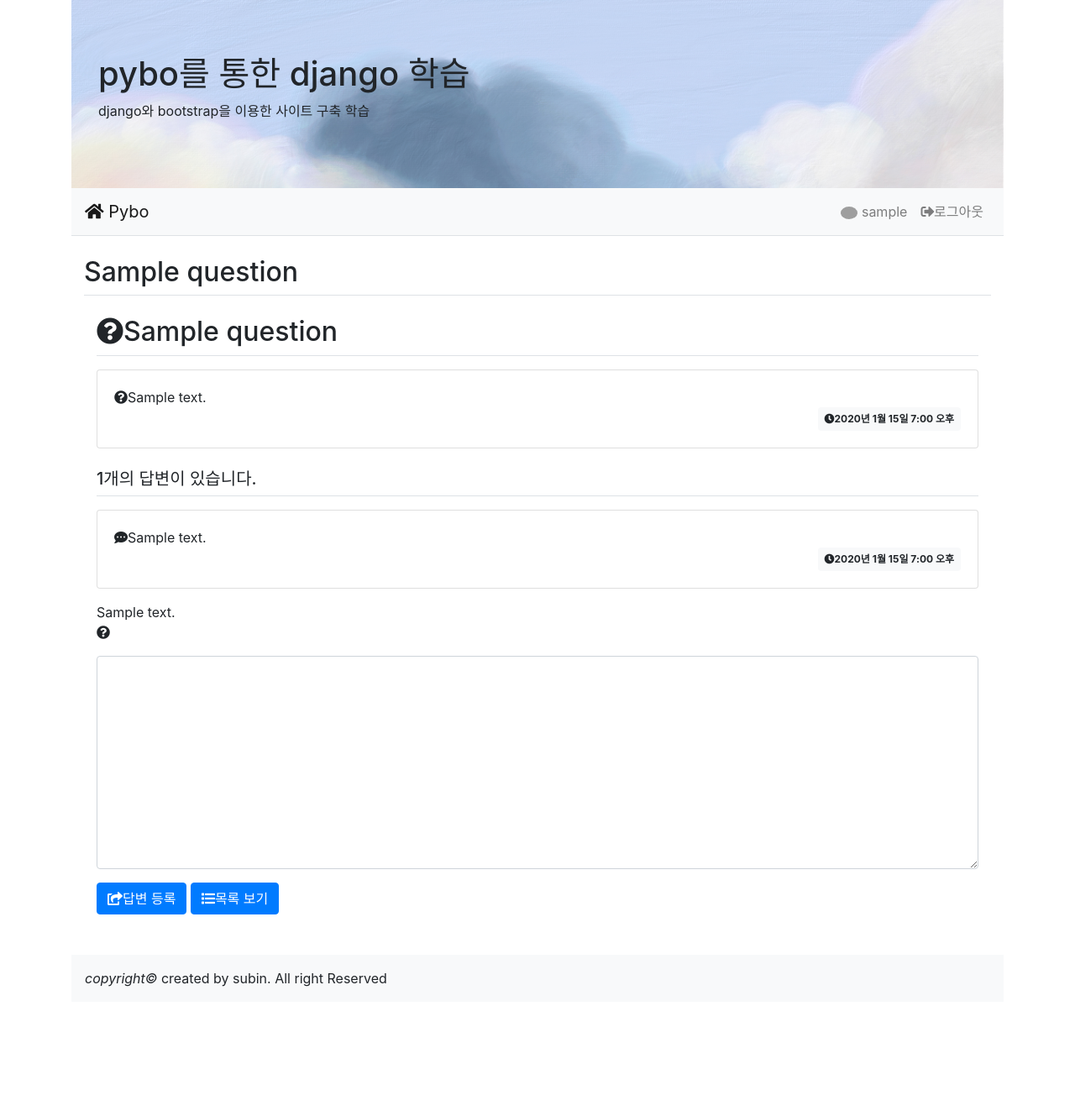
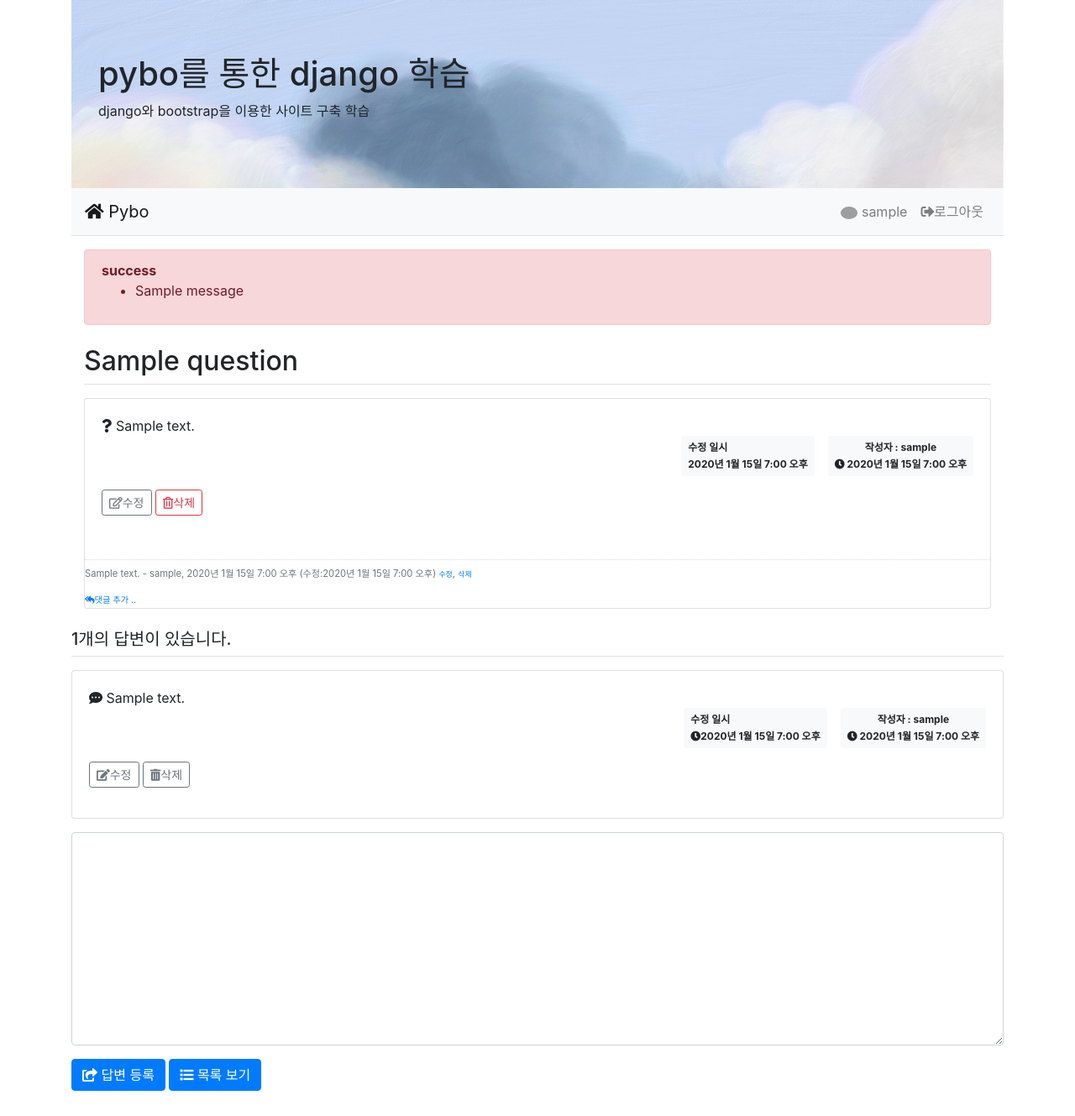
Before and after one commit to watervin/practice, a Django app: page /pybo/1/ in a window 1280 px wide. Shown: the top 1329 px of the page at 84% size. Before the commit the page ends 1175 px from the top, so only its background shows below. Run offline with Django 4.2, Linux system fonts and the light colour scheme; a user stored in the database is signed in; tables that the repository leaves empty hold one stand-in row (values such as "Sample post"); one stand-in notice (Sample message) is shown; some libraries are stand-ins or nearby versions; grey boxes are pictures that could not be loaded.

Commit message:
0207 확장기능

```diff
--- a/pybo/urls.py
+++ b/pybo/urls.py
@@ -2,11 +2,29 @@ from django.urls import path
 from . import views
 
 app_name = 'pybo'
+
 urlpatterns = [
 path('', views.index,name='index'),
 path('<int:question_id>/', views.detail,name='detail'),
+path('question/create/', views.question_create, name='question_create'),
+path('question/modify/<int:question_id>/', views.question_modify,
+name='question_modify'),
+path('question/delete/<int:question_id>/', views.question_delete,
+name='question_delete'),
+
 path('answer/create/<int:question_id>/', views.answer_create,
 name='answer_create'),
-path('question/create/', views.question_create, name='question_create'),
+path('answer/modify/<int:answer_id>/', views.answer_modify,
+name='answer_modify'),
+path('answer/delete/<int:answer_id>/', views.answer_delete,
+name='answer_delete'),
+
+
+path('comment/create/question/<int:question_id>/',
+views.comment_create_question, name='comment_create_question'),
+path('comment/modify/question/<int:comment_id>/',
+views.comment_modify_question, name='comment_modify_question'),
+path('comment/delete/question/<int:comment_id>/',
+views.comment_delete_question, name='comment_delete_question'),
 
 ]
--- a/pybo/views.py
+++ b/pybo/views.py
@@ -1,22 +1,24 @@
-from django.shortcuts import redirect, render, HttpResponse,get_object_or_404
-from pybo.models import Question,Answer
+from django.shortcuts import get_object_or_404, render, get_object_or_404, redirect
+from config.settings import LOGIN_REDIRECT_URL
+
+from .models import Question, Answer
 from django.utils import timezone
-from .forms import QuestionForm
-from .forms import QuestionForm, AnswerForm
+from .forms import QuestionForm, AnswerForm, CommentForm
 from django.core.paginator import Paginator
-
+from django.contrib.auth.decorators import login_required
+from django.contrib import messages
 
 # Create your views here.
 def index(request):
     """
     pybo 목록 출력
     """
-    page = request.GET.get('page', '1') # 페이지
+    page = request.GET.get('page','1')
+    question_list = Question.objects.order_by("-create_date")
 
-    question_list = Question.objects.order_by("-create_date")
-    paginator = Paginator(question_list, 10) # 페이지당 10개씩 보여주기
+    paginator = Paginator(question_list, 10)
     page_obj = paginator.get_page(page)
-    context = {'question_list': page_obj}
+    context = {'question_list' : page_obj}
 
     return render(request, 'pybo/question_list.html', context)
 
@@ -25,50 +27,143 @@ def detail(request, question_id):
     pybo 내용 출력
     """
     question = get_object_or_404(Question, pk=question_id)
-
     context = {'question' : question}
     return render(request, 'pybo/question_detail.html',context)
 
-def answer_create(request, question_id):
-    question = get_object_or_404(Question, pk=question_id)
-
-    content =request.POST.get('content')
-    #방법1]
-    # answer = Answer(question = question, content =content, create_date = timezone.now())
-
-    # answer.save()
-    #방법2] foreignkey 관계인 경우
-    question.answer_set.create(content = content,
-                            create_date=timezone.now())
-    return redirect('pybo:detail',question_id=question_id)
-
+@login_required(login_url='common:login')
 def question_create(request):
-
+    """
+    pybo 질문등록
+    """
     if request.method == 'POST':
         form = QuestionForm(request.POST)
         if form.is_valid():
             question = form.save(commit=False)
+            question.author = request.user
             question.create_date = timezone.now()
             question.save()
             return redirect('pybo:index')
     else:
         form = QuestionForm()
 
+    context = {'form':form}
+    return render(request, 'pybo/question_form.html', context)
+
+
+@login_required(login_url='common:login')
+def question_modify(request, question_id):
+    """
+    pybo 질문수정
+    """
+    question = get_object_or_404(Question, pk=question_id)
+    if request.user != question.author:
+        messages.error(request, '수정권한이 없습니다')
+        return redirect('pybo:detail', question_id=question.id)
+    if request.method == "POST":
+# 질문 수정을 위해 값 덮어쓰기
+        form = QuestionForm(request.POST, instance=question)
+        if form.is_valid():
+            question = form.save(commit=False)
+            question.author = request.user
+            question.modify_date = timezone.now() # 수정일시 저장
+            question.save()
+            return redirect('pybo:detail', question_id=question.id)
+    else:
+        # 질문 수정 화면에 기존 제목, 내용 반영
+        form = QuestionForm(instance=question)
     context = {'form': form}
     return render(request, 'pybo/question_form.html', context)
 
+@login_required(login_url='common:login')
+
+def question_delete(request, question_id):
+    """
+    pybo 질문삭제
+    """
+    question = get_object_or_404(Question, pk=question_id)
+    if request.user != question.author:
+        messages.error(request, '삭제권한이 없습니다')
+        return redirect('pybo:detail', question_id=question.id)
+    question.delete()
+    return redirect('pybo:index')
+
+@login_required(login_url='common:login')
 def answer_create(request, question_id):
-
+    """
+    pybo 답변등록
+    """
     question = get_object_or_404(Question, pk=question_id)
     if request.method == "POST":
         form = AnswerForm(request.POST)
-        if form.is_valid():
-            answer = form.save(commit=False)
-            answer.create_date = timezone.now()
-            answer.question = question
-            answer.save()
-            return redirect('pybo:detail', question_id=question.id)
+    if form.is_valid():
+        answer = form.save(commit=False)
+        answer.author = request.user
+        answer.create_date = timezone.now()
+        answer.question = question
+        answer.save()
+        return redirect('pybo:detail', question_id=question.id)
     else:
         form = AnswerForm()
     context = {'question': question, 'form': form}
     return render(request, 'pybo/question_detail.html', context)
+
+@login_required(login_url='common:login')
+def answer_modify(request, answer_id):
+    """
+    pybo 답변수정
+    """
+    answer = get_object_or_404(Answer, pk=answer_id)
+    if request.user != answer.author:
+        messages.error(request, '수정권한이 없습니다')
+        return redirect('pybo:detail', question_id=answer.question.id)
+    if request.method == "POST":
+        form = AnswerForm(request.POST, instance=answer)
+        if form.is_valid():
+            answer = form.save(commit=False)
+            answer.author = request.user
+            answer.modify_date = timezone.now()
+            answer.save()
+            return redirect('pybo:detail', question_id=answer.question.id)
+    else:
+        form = AnswerForm(instance=answer)
+    context = {'answer': answer, 'form': form}
+    return render(request, 'pybo/answer_form.html', context)
+
+@login_required(login_url='common:login')
+def answer_delete(request, answer_id):
+    """
+    pybo 답변삭제
+    """
+    answer = get_object_or_404(Answer, pk=answer_id)
+    if request.user != answer.author:
+        messages.error(request, '삭제권한이 없습니다')
+    else:
+        answer.delete()
+    return redirect('pybo:detail', question_id = answer.question.id)
+
+
+@login_required(login_url='common:login')
+def comment_create_question(request,question_id):
+    question = get_object_or_404(Question, pk=question_id)
+    if request.method == "POST":
+        form = CommentForm(request.POST)
+        if form.is_valid():
+            comment = form.save(commit=False)
+            comment.author = request.user
+            comment.create_date = timezone.now()
+            comment.question = question
+            comment.save()
+            return redirect('pybo:detail', question_id=question.id)
+    else:
+        form = CommentForm()
+    context = {'form': form}
+    return render(request, 'pybo/comment_form.html', context)
+
+
+@login_required(login_url='common:login')
+def comment_modify_question(request,question_id):
+    pass
+
+@login_required(login_url='common:login')
+def comment_delete_question(request,question_id):
+    pass
--- a/static/style.css
+++ b/static/style.css
@@ -19,3 +19,7 @@ input[type="submit"] {
   width : 20px;
 
 }
+.comment {
+  border-top : dotted 1px #ddd;
+  font-size : 0.7em;
+}
--- a/templates/base.html
+++ b/templates/base.html
@@ -31,5 +31,7 @@
     <script src="{% static 'jquery-3.6.0.min.js' %}"></script>
     <!-- Bootstrap JS -->
     <script src="{% static 'bootstrap.min.js' %}"></script>
+    {% block script %}{% endblock %}
+
   </body>
 </html>
--- a/templates/common/login.html
+++ b/templates/common/login.html
@@ -3,6 +3,8 @@
 <div class="login-form container my-3 border-rounded shadow-sm">
     <form method="post" class="post-form" action="{% url 'common:login' %}">
         {% csrf_token %}
+        <!-- 로그인 성공 후 이동되는 URL -->
+        <input type="hidden" name="next" value="{{ next }}">
         {% include "error/form_error.html" %}
         <h3> <i class="fas fa-sign-in-alt"></i> 로그인 </h3>
         <p></p>
--- /dev/null
+++ b/templates/pybo/answer_list.html
@@ -0,0 +1,41 @@
+<h5 class="border-bottom my-3 py-2">{{question.answer_set.count}}개의 답변이 있습니다.</h5>
+
+{% for answer in question.answer_set.all %}
+<div class="card my-3">
+  <div class="card-body">
+    <div class="card-text" style="white-space: pre-line"><i class="fas fa-comment-dots"></i> {{ answer.content }}</div>
+    <div class="d-flex justify-content-end">
+      {% if answer.modify_date %}
+<div class="badge badge-light p-2 text-left mx-3">
+<div class="mb-2">수정 일시</div>
+<div><i class="fas fa-clock"></i>{{ answer.modify_date }}</div>
+</div>
+{% endif %}
+
+
+      <div class="badge badge-light p-2">
+        <div class="mb-2">작성자 : {{ answer.author.username }}</div>
+        <div><i class="fas fa-clock"></i> {{ answer.create_date }}</div>
+      </div>
+    </div>
+    {% if request.user == answer.author %}
+<div class="my-3">
+<a href="{% url 'pybo:answer_modify' answer.id %}"
+class="btn btn-sm btn-outline-secondary"><i class="fas fa-edit"></i>수정</a>
+<a href="#" class="delete btn btn-sm btn-outline-secondary "
+data-uri="{% url 'pybo:answer_delete' answer.id %}"><i class="fas fa-trash-alt"></i>삭제</a>
+</div>
+{% endif %}
+  </div>
+</div>
+{% endfor %}
+
+<form action="{% url 'pybo:answer_create' question.id %}" method="post" class="my-3">
+  {% csrf_token %} {% include 'error/form_error.html' %}
+  <div class="form-group">
+    <textarea {% if not user.is_authenticated %}disabled{% endif %}
+      name="content" id="content" class="form-control" rows="10"></textarea>
+  </div>
+  <button type="submit" class="btn btn-primary"><i class="fas fa-share-square"></i> 답변 등록</button>
+  <a href="{% url 'pybo:index' %}" class="btn btn-primary"><i class="fas fa-list"></i> 목록 보기</a>
+</form>
--- /dev/null
+++ b/templates/pybo/comment_list.html
@@ -0,0 +1,30 @@
+    <!-- 질문 댓글 Start -->
+    {% if question.comment_set.count > 0 %}
+    <div class="mt-3">
+    {% for comment in question.comment_set.all %}
+    <div class="comment py-2 text-muted">
+    <span style="white-space: pre-line;">{{ comment.content }}</span>
+    <span>
+    - {{ comment.author }}, {{ comment.create_date }}
+    {% if comment.modify_date %}
+    (수정:{{ comment.modify_date }})
+    {% endif %}
+    </span>
+    {% if request.user == comment.author %}
+    <a href="{% url 'pybo:comment_modify_question' comment.id %}"
+    class="small">수정</a>,
+    <a href="#" class="small delete"
+    data-uri="{% url 'pybo:comment_delete_question' comment.id %}">
+    삭제</a>
+    {% endif %}
+    </div>
+    {% endfor %}
+    </div>
+    {% endif %}
+
+    <div>
+    <a href="{% url 'pybo:comment_create_question' question.id %}"
+    class="small"><small><i class="fas fa-reply-all"></i>댓글 추가 ..</small></a>
+    </div>
+    <!-- 질문 댓글 End -->
+    </div>
--- a/templates/pybo/question_detail.html
+++ b/templates/pybo/question_detail.html
@@ -1,67 +1,62 @@
-{% extends 'base.html' %}
-{% block content %}
-<div class="container my-3">
-<h2 class="border-bottom py-2">{{ question.subject }}</h2>
-{%load static%}
-<link rel="stylesheet" type="text/css" href="{% static 'bootstrap.min.css' %}" />
-<link rel="stylesheet" type="text/css" href="{% static 'style.css' %}" />
-<link
-  rel="stylesheet"
-  href="https://use.fontawesome.com/releases/v5.7.0/css/all.css"
-  integrity="sha384-lZN37f5QGtY3VHgisS14W3ExzMWZxybE1SJSEsQp9S+oqd12jhcu+A56Ebc1zFSJ"
-  crossorigin="anonymous"
-/>
 
-<div class="container my-3">
-  <h2 class="border-bottom py-2"><i class="fas fa-question-circle"></i>{{ question.subject }}</h2>
+{% extends 'base.html' %} {% block content %}<div class="container my-3">
+
+
+  <!-- 사용자오류 표시 -->
+  {% if messages %}
+  <div class="alert alert-danger my-3" role="alert">
+  {% for message in messages %}
+  <strong>{{ message.tags }}</strong>
+  <ul><li>{{ message.message }}</li></ul>
+  {% endfor %}
+  </div>
+  {% endif %}
+
+  <h2 class="border-bottom py-2">{{ question.subject }}</h2>
   <div class="card my-3">
     <div class="card-body">
-      <div class="card-text" style="white-space: pre-line"><i class="fas fa-question-circle"></i>{{ question.content }}</div>
+
+
+      <div class="card-text" style="white-space: pre-line"><i class="fas fa-question"></i> {{ question.content }}</div>
       <div class="d-flex justify-content-end">
-        <div class="badge badge-light p-2"><i class="fas fa-clock"></i>{{ question.create_date }}</div>
+        {% if question.modify_date %}
+  <div class="badge badge-light p-2 text-left mx-3">
+  <div class="mb-2">수정 일시</div>
+  <div>{{ question.modify_date }}</div>
+  </div>
+  {% endif %}
+
+        <div class="badge badge-light p-2">
+          <div class="mb-2">작성자 : {{ question.author.username }}</div>
+          <div><i class="fas fa-clock"></i> {{ question.create_date }}</div>
+        </div>
       </div>
+
+  <div class="my-3">
+    {% if request.user == question.author %}
+    <a href="{% url 'pybo:question_modify' question.id %}" class="btn btn-sm btn-outline-secondary"><i class="far fa-edit"></i>수정</a>
+    <a href="#" class="delete btn btn-sm btn-outline-danger" data-uri="{% url 'pybo:question_delete' question.id %}"><i class="far fa-trash-alt"></i>삭제</a>
+  </div>
+
+
+  </div>
+  {% endif %}
+
+    {% include 'pybo/comment_list.html' %}
     </div>
   </div>
 
-  <h5 class="border-bottom my-3 py-2">{{question.answer_set.count}}개의 답변이 있습니다.</h5>
-  {% for answer in question.answer_set.all %}
-  <div class="card my-3">
-    <div class="card-body">
-      <div class="card-text" style="white-space: pre-line"><i class="fas fa-comment-dots"></i>{{ answer.content }}</div>
-      <div class="d-flex justify-content-end">
-        <div class="badge badge-light p-2"><i class="fas fa-clock"></i>{{ answer.create_date }}</div>
-      </div>
-    </div>
-  </div>
-  {% endfor %}
+  {% include 'pybo/answer_list.html' %}
 
-  <div>{{question.content}}</div>
-  {% comment %}
-  <h1>{{question.subject}}</h1>
-
-  <div>{{question.content}}</div>
-
-  <div>
-    <ul>
-      {%for answer in question.answer_set.all%}
-      <li>{{answer.content}}</li>
-      {% endfor%}
-    </ul>
-  </div>
-  {% endcomment %}
-<i class="fas fa-question-circle"></i>
-  <form action="{%url 'pybo:answer_create' question.id %}" method="post" class ="my-3">
-    {% csrf_token %}
-    {% include 'error/form_error.html' %}
-
-    <div class="form-group">
-    <textarea name="content" id="content" class = "form-control" rows ="10"></textarea>
-    </div>
-
-    <button type="submit" class= "btn btn-primary"><i class="fas fa-share-square"></i>답변 등록 </button>
-    <a href="{% url 'pybo:index' %}" class = "btn btn-primary"><i class="fas fa-list"></i>목록 보기</a>
-  </form>
-</div>
-</form>
-</div>
-{% endblock %}
+  {% endblock content %}
+  {% block script %}
+  <script type='text/javascript'>
+  $(document).ready(function(){
+    $(".delete").on('click', function() {
+      if(confirm("정말로 삭제하시겠습니까?")) {
+        location.href = $(this).data('uri');
+      }
+    });
+  });
+  </script>
+  {% endblock %}
--- a/templates/pybo/question_form.html
+++ b/templates/pybo/question_form.html
@@ -12,7 +12,9 @@
       <label for="content">내용</label>
       <textarea class="form-control" name="content" id="content" rows="10">{{form.content.value|default_if_none:''}}</textarea>
     </div>
-    <button type="submit" class="btn btn-primary">저장하기</button>
+    <button type="submit" class="btn btn-primary"><i class="fas fa-save"></i>저장하기</button>
+    <a href ="javascript:history.back()" class="btn btn-primary">
+      <i class="fas fa-undo"></i>돌아가기</a>
   </form>
 </div>
 {% endblock %}
```
Also changed, not shown: pybo/forms.py (+9 -1 lines), pybo/models.py (+19 -2 lines), templates/pybo/answer_form.html (added, +22 -0 lines), templates/pybo/question_list.html (+7 -3 lines), pybo/migrations/0002_question_author.py (added), pybo/migrations/0003_answer_author.py (added), pybo/migrations/0004_answer_modify_date_question_modify_date.py (added), pybo/migrations/0005_comment.py (added).
